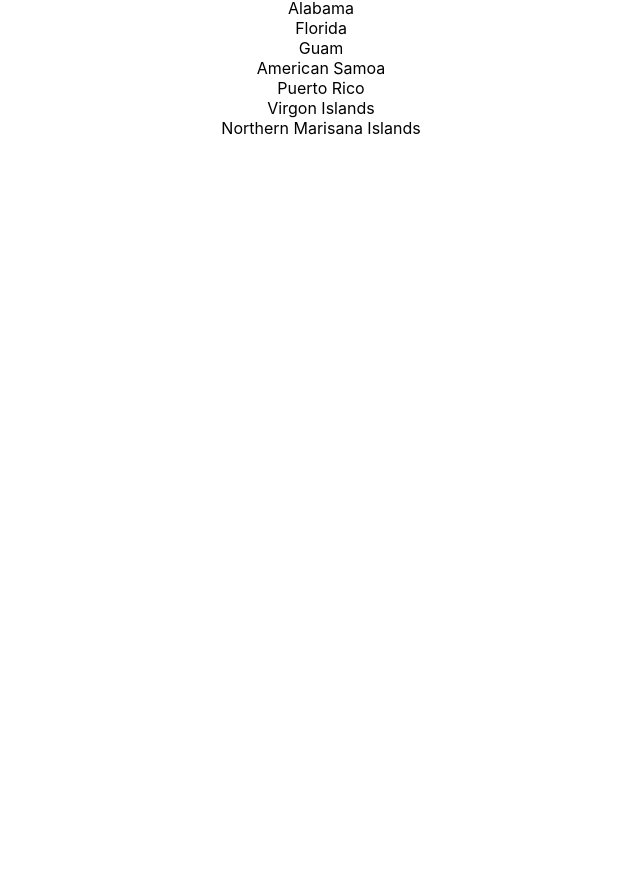
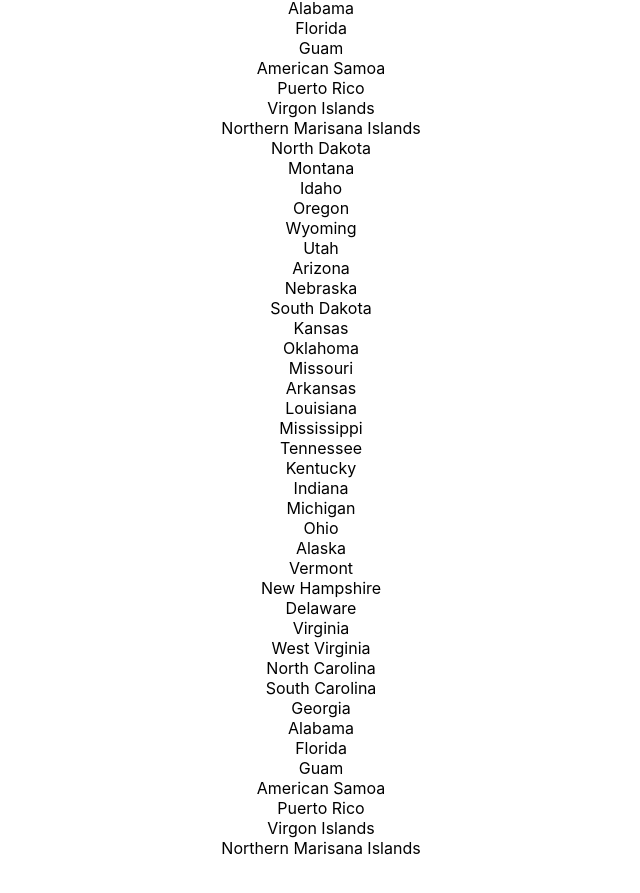
Before and after one commit to charliestableford/react-typeahead, a React (Create React App) app: page / in a window 1280 px wide. Shown: the part 817-1710 px from the top of the page, without its empty margins (319-959 px from the left). Before the commit the page ends 1005 px from the top, so only its background shows below. Built offline with nearby package versions, Linux system fonts and the light colour scheme.

Commit message:
continuing

```diff
--- a/src/App.js
+++ b/src/App.js
@@ -1,6 +1,7 @@
 import React from 'react';
 import './App.css';
-import NamesContainer from './NamesContainer';
+import BadStateContainer from './BadStateContainer';
+import GoodStateContainer from './GoodStateContainer';
 
 class App extends React.Component {
 
@@ -86,7 +87,8 @@ class App extends React.Component {
         <p>Shocked by this? Type in a state name to check what the law is.</p>
         <input type="text" value = {this.state.searchTerm} onChange= {this.editSearchTerm} placeholder = 'Check a state' />
         <h3></h3>
-        <NamesContainer illegalStates = {this.dynamicSearch()} />
+        <BadStateContainer illegalStates = {this.dynamicSearch()} />
+        <GoodStateContainer legalStates = {this.dynamicSearch()} />
       </header>
     </div>
   );
--- a/src/Name.jsx
+++ b/src/BadState.jsx
@@ -1,14 +1,15 @@
 
 import React, { Component } from 'react'
 
-class Name extends Component {
+class BadState extends Component {
     render() {
         return (
             <div>
                 {this.props.illegalState}
             </div>
+
         )
     }
 }
 
-export default Name
+export default BadState
--- /dev/null
+++ b/src/BadStateContainer.jsx
@@ -0,0 +1,14 @@
+import React, { Component } from 'react'
+import BadState from './BadState'
+
+
+class BadStateContainer extends Component {
+    render() {
+        return (
+            <div className = "container">
+                {this.props.illegalStates.map(illegalState => <BadState illegalState = {illegalState}/>)}
+            </div>
+        )
+    }
+}
+export default BadStateContainer
--- /dev/null
+++ b/src/GoodState.jsx
@@ -0,0 +1,14 @@
+import React, { Component } from 'react'
+
+class GoodState extends Component {
+    render() {
+        return (
+            <div>
+                {this.props.legalState}
+            </div>
+
+        )
+    }
+}
+
+export default GoodState
--- /dev/null
+++ b/src/GoodStateContainer.jsx
@@ -0,0 +1,14 @@
+import React, { Component } from 'react'
+import GoodState from './GoodState'
+
+
+class GoodStateContainer extends Component {
+    render() {
+        return (
+            <div className = "containerTwo">
+                {this.props.legalStates.map(legalState => <GoodState legalState = {legalState}/>)}
+            </div>
+        )
+    }
+}
+export default GoodStateContainer
--- a/src/NamesContainer.jsx
+++ /dev/null
@@ -1,14 +0,0 @@
-import React, { Component } from 'react'
-import Name from './Name'
-
-
-class NamesContainer extends Component {
-    render() {
-        return (
-            <div className = "container">
-                {this.props.illegalStates.map(illegalState => <Name illegalState = {illegalState}/>)}
-            </div>
-        )
-    }
-}
-export default NamesContainer
```
